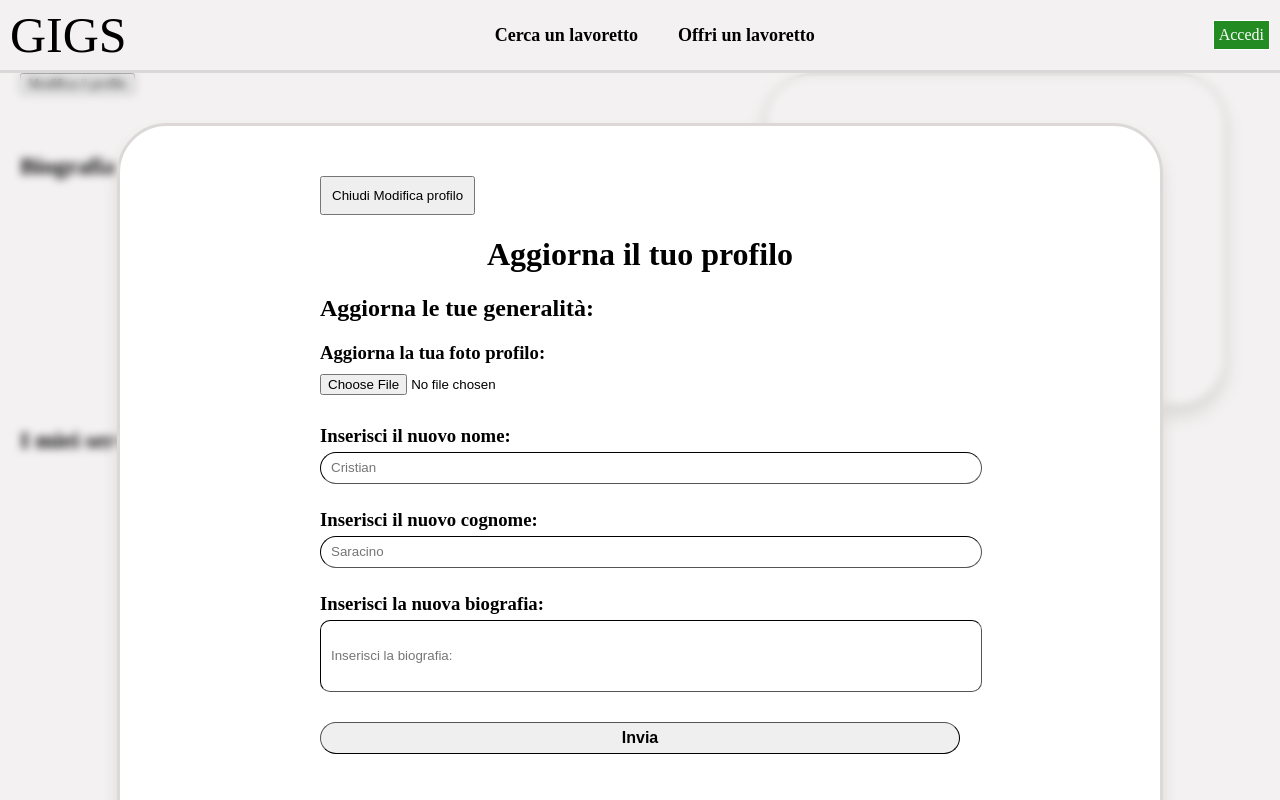
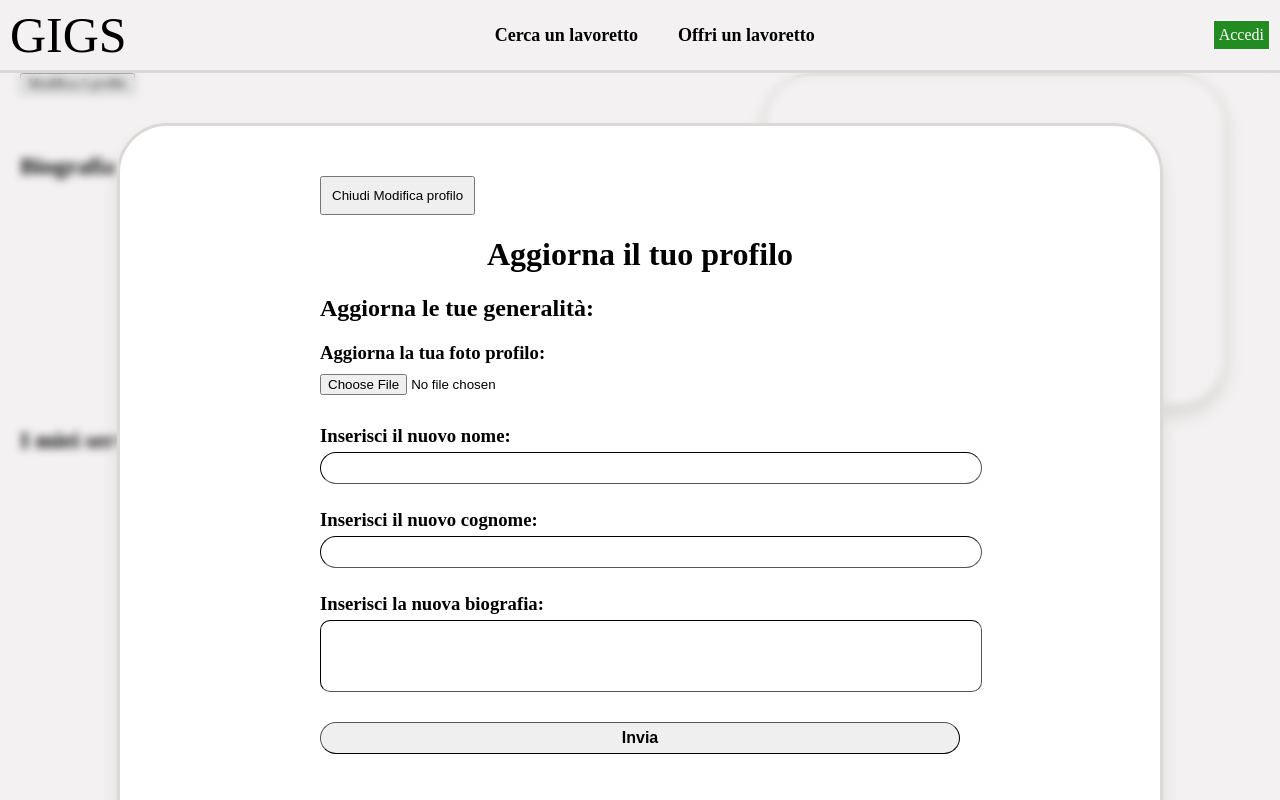
Before and after one commit to GCrapuzzi/GIGS-webapp, a React (Create React App) app in the folder frontend/: page /myProfile in a window 1280 px wide. Both pictures are taken after a click on the button "Modifica il profilo". Shown: the top 800 px of the page. Built offline with nearby package versions, Linux system fonts and the light colour scheme.

Commit message:
fix live update after updating profile

```diff
--- a/frontend/src/components/ChangeProfile.jsx
+++ b/frontend/src/components/ChangeProfile.jsx
@@ -3,7 +3,7 @@ import { useEffect, useState } from "react"
 import { useNavigate } from "react-router-dom";
 
 
-function ChangeProfile({utente, setButtonStatus, buttonStatus, notifySuccess, notifyError}){
+function ChangeProfile({utente, setButtonStatus, buttonStatus, notifySuccess, notifyError, showProfile}){
     const navigate = useNavigate();
     const [userData, setUserData] = useState({
         nome: null,
@@ -27,7 +27,7 @@ function ChangeProfile({utente, setButtonStatus, buttonStatus, notifySuccess, no
     const handleDelete = async () => {
         try {
             const response =  await axios.post('http://localhost:5000/users/deleteUserData', {}, {withCredentials:true})
-            sessionStorage.clear()
+            sessionStorage.removeItem('isAuthenticated2')
             navigate("/")
             notifySuccess("L'account è stato correttamente eliminato")
         } catch (error) {
@@ -43,10 +43,17 @@ function ChangeProfile({utente, setButtonStatus, buttonStatus, notifySuccess, no
 
             const response =  await axios.post('http://localhost:5000/users/updateAccount', userData, {withCredentials:true})
             notifySuccess("L'account è stato correttamente aggiornato")
+            showProfile()
         } catch (error) {
+
             notifyError("L'account non è stato correttamente aggiornato")
 
         }
+
+    }
+
+    const handleCloseForm = () => {
+        setButtonStatus(!buttonStatus)
 
     }
 
@@ -54,7 +61,7 @@ function ChangeProfile({utente, setButtonStatus, buttonStatus, notifySuccess, no
         <div className="containerPage">
             <div className="flexContainer">
                 <div className="containerProfile">
-                    <button onClick={() => setButtonStatus(!buttonStatus)}>Chiudi Modifica profilo</button>
+                    <button onClick={handleCloseForm}>Chiudi Modifica profilo</button>
                     <h1>Aggiorna il tuo profilo</h1>
                     <h2>Aggiorna le tue generalità:</h2>
                     <form onSubmit={onChange}>
@@ -64,15 +71,15 @@ function ChangeProfile({utente, setButtonStatus, buttonStatus, notifySuccess, no
                         </div>
                         <div>
                             <h3>Inserisci il nuovo nome:</h3>
-                            <input type="text" placeholder="Cristian" className="formSpace formDetails" name="nome" value={userData.nome} onChange={handleChange}/>
+                            <input type="text" className="formSpace formDetails" name="nome" value={userData.nome} onChange={handleChange}/>
                         </div>
                         <div>
                             <h3>Inserisci il nuovo cognome:</h3>
-                            <input type="text" placeholder="Saracino" className="formSpace formDetails" name="cognome" value={userData.cognome} onChange={handleChange}/>
+                            <input type="text" className="formSpace formDetails" name="cognome" value={userData.cognome} onChange={handleChange}/>
                         </div>
                         <div>
                           <h3>Inserisci la nuova biografia:</h3>
-                          <input type="textarea" placeholder="Inserisci la biografia:" className="formSpace formDetails" name="biografia" id="description" value={userData.biografia} onChange={handleChange}/>
+                          <input type="textarea" className="formSpace formDetails" name="biografia" id="description" value={userData.biografia} onChange={handleChange}/>
                         </div>
                         <button className="submitButton formDetails" type="submit">Invia</button>
                     </form>
@@ -83,7 +90,7 @@ function ChangeProfile({utente, setButtonStatus, buttonStatus, notifySuccess, no
 
                         <input type="text" placeholder="Inserisci il vecchio numero di telefono:" name="oldPhoneNumber" value={userData.oldPhoneNumber} onChange={handleChange} className="formSpace formDetails"/>
                         <input type="text" placeholder="Inserisci il nuovo numero di telefono:" name="newPhoneNumber" value={userData.newPhoneNumber} onChange={handleChange} className="formSpace formDetails" />
-                        <input type="textarea" placeholder="Conferma il nuovo numero di telefono" name="newPhoneNumberConferm" value={userData.newPhoneNumberConferm} onChange={handleChange} className="formSpace formDetails"/>
+                        <input type="text" placeholder="Conferma il nuovo numero di telefono" name="newPhoneNumberConferm" value={userData.newPhoneNumberConferm} onChange={handleChange} className="formSpace formDetails"/>
                         <button className="submitButton formDetails" type="submit">Invia</button>
                     </form>
 
--- a/frontend/src/components/Profilepage.jsx
+++ b/frontend/src/components/Profilepage.jsx
@@ -2,9 +2,11 @@ import { useEffect, useState } from "react";
 import Cardpage from "../pages/Cardpage"
 import { FaPaperPlane } from "react-icons/fa";
 import ChangeProfile from "./ChangeProfile";
+import axios from "axios";
+import { useNavigate } from "react-router-dom";
 function Profilepage({annuncio, listaAnnunci, utente, notifyError, notifySuccess}){
 
-
+    const navigate = useNavigate()
     const [imageUrl, setImageUrl] = useState('')
     const[buttonStatus, setButtonStatus] = useState(false)
 
@@ -18,7 +20,25 @@ function Profilepage({annuncio, listaAnnunci, utente, notifyError, notifySuccess
     }, [utente, annuncio]);
 
 
+    const showProfile = async () => {
+        try {
+          const response = await axios.get('http://localhost:5000/users/trovaUser',{ withCredentials: true });
+          const response2 = await axios.get('http://localhost:5000/annunci/listingAnnunciUtente',{ withCredentials: true })
+          const data = {
+            utente: response.data,
+            listaPropriAnnunci: response2.data
+          };
 
+          console.log(data.utente, data.listaPropriAnnunci)
+
+          if(response.status === 200 && response2.status === 200){
+            navigate('/myProfile', { state: { data }, replace: true });
+          }
+        } catch (error) {
+          notifyError("Per visualizzare il profilo devi prima pubblicare un annuncio!")
+          console.error('Errore durante il recupero del profilo:', error);
+        }
+      }
 
 
     return(
@@ -65,7 +85,7 @@ function Profilepage({annuncio, listaAnnunci, utente, notifyError, notifySuccess
         <>
         <div className={`overlay2 ${buttonStatus ? 'active' : ''}`}></div>
         {buttonStatus === true &&
-            <ChangeProfile utente={utente} setButtonStatus={setButtonStatus} buttonStatus={buttonStatus} notifyError={notifyError} notifySuccess={notifySuccess} />
+            <ChangeProfile showProfile={showProfile} utente={utente} setButtonStatus={setButtonStatus} buttonStatus={buttonStatus} notifyError={notifyError} notifySuccess={notifySuccess} />
         }
         <div className='cardpageDetailsContainer'>
 
--- a/frontend/src/pages/CardpageDetails.jsx
+++ b/frontend/src/pages/CardpageDetails.jsx
@@ -44,20 +44,16 @@ function CardpageDetails({handleClick, toggleButtonState, buttonState}){
     useEffect(() => {
         const fetchAnnunci = async () => {
             if (location.pathname === '/profile') {
-                await listAnnunci();  // Attendi che la funzione asincrona finisca
+                await listAnnunci();
                 setHasClickedProfile(true);
-                console.log(listaAnnunci)
-                console.log('lo sto eseguendo')  // Aggiorna lo stato
             } else {
                 setHasClickedProfile(false);
-                console.log('ciao')
             }
         };
 
-        fetchAnnunci();  // Chiama la funzione asincrona
+        fetchAnnunci();
     }, [location]);
 
-      // If a user exists, navigate to the profile page immediately
 
     return(
         <>
--- a/frontend/src/pages/Myprofile.jsx
+++ b/frontend/src/pages/Myprofile.jsx
@@ -9,6 +9,14 @@ function Myprofile({buttonState, toggleButtonState, notifyError, notifySuccess})
     const location = useLocation();
     const [utente, setUtente] = useState(location.state?.data?.utente || {});
     const [listaPropriAnnunci, setListaPropriAnnunci] = useState(location.state?.data?.listaPropriAnnunci || []);
+
+    useEffect(() => {
+        // Aggiorna i dati se sono presenti nello stato
+        if (location.state && location.state.data) {
+          setUtente(location.state?.data?.utente || {});
+          setListaPropriAnnunci(location.state?.data?.listaPropriAnnunci || [])
+        }
+      }, [location.state])
 
 
     console.log('Location state:', utente, listaPropriAnnunci);
```
